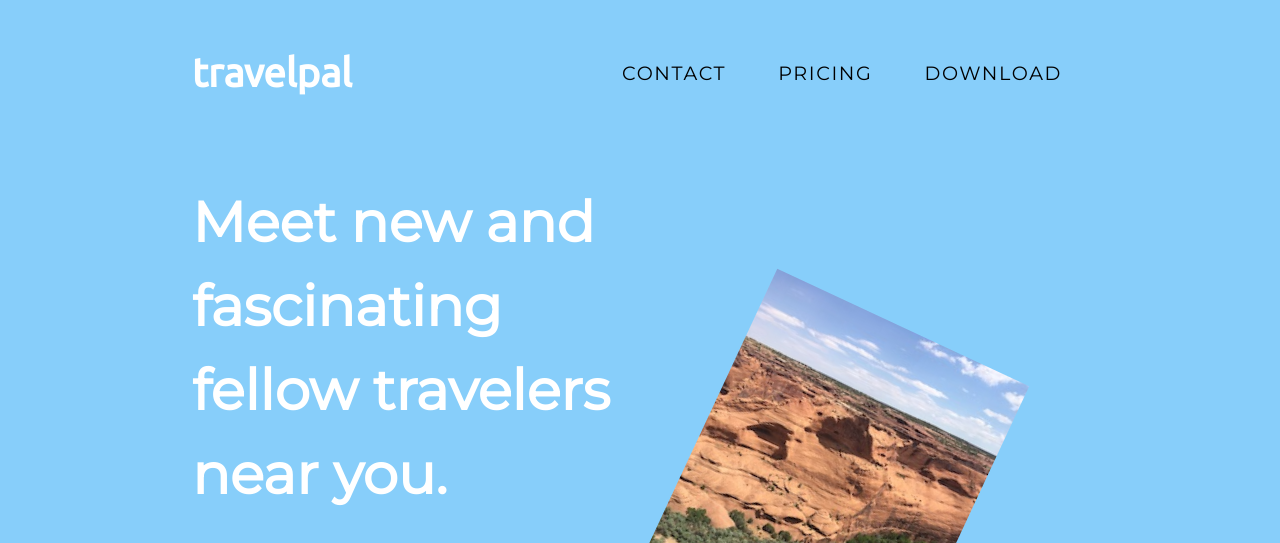
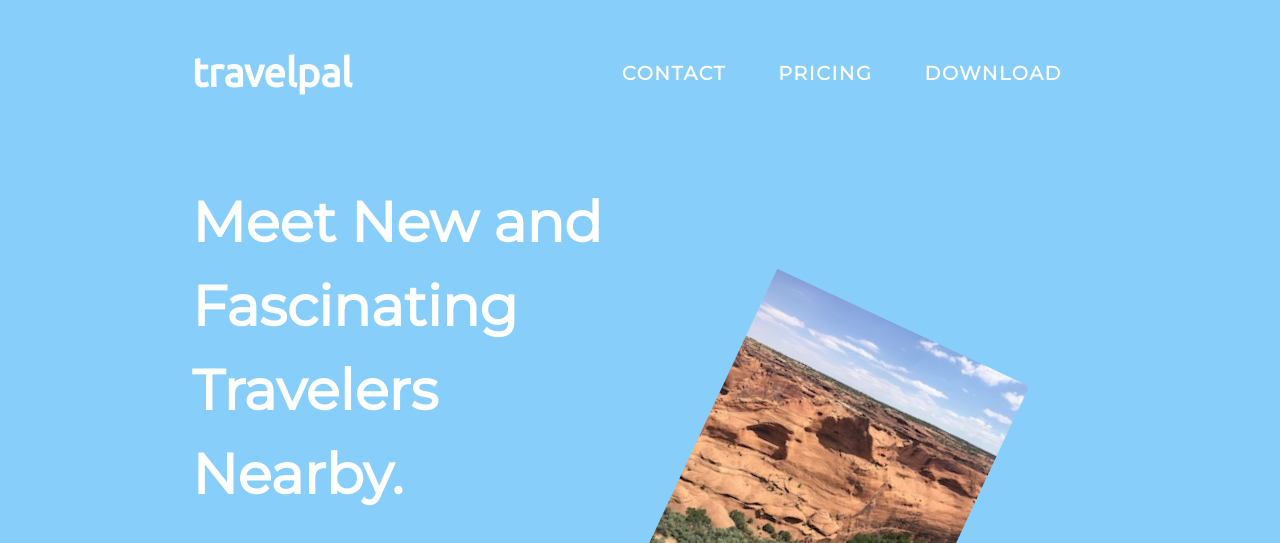
Before and after one commit to TanishaV842/travelPal, a plain HTML site: page index.html in a window 1280 px wide. Shown: the top 543 px of the page. Drawn offline with nearby package versions, Linux system fonts and the light colour scheme.

Commit message:
Changes to Font-Weight & Some General Tidying

```diff
--- a/css/styles.css
+++ b/css/styles.css
@@ -16,7 +16,7 @@ body {
 
 .bg-heading {
     font-family: "Montserrat";
-    font-weight: 900;
+    font-weight: bold;
     font-size: 3.5rem;
     line-height: 1.5;
 }
@@ -66,12 +66,12 @@ body {
 .nav-link {
     font-size: 1.2rem;
     font-family: "Montserrat";
-    font-weight: 400;
-    color: #000;
+    font-weight: bold;
+    color: #fff;
 }
 
 .nav-link:hover {
-    color: #fff;
+    color: #4169E1;
 }
 
 /* Download Buttons */
--- a/index.html
+++ b/index.html
@@ -33,8 +33,8 @@
                 </button>
 
                 <div class="collapse navbar-collapse" id="navbarNav">
+
                     <ul class="navbar-nav ml-auto text-right">
-
                         <li class="nav-item"> <a class="nav-link" href="#footer">Contact</a> </li>
                         <li class="nav-item"> <a class="nav-link" href="#pricing">Pricing</a> </li>
                         <li class="nav-item"> <a class="nav-link" href="#CTA">Download</a>
@@ -49,7 +49,7 @@
             <div class="row">
 
                 <div class="col-lg-6">
-                    <h1 class="bg-heading">Meet new and fascinating fellow travelers near you.</h1>
+                    <h1 class="bg-heading">Meet New and Fascinating Travelers Nearby.</h1>
                     <button type="button" class="btn btn-dark btn-lg download-button"> <i class="fa fa-apple"
                             aria-hidden="true"></i> Download</button>
                     <button type="button" class="btn btn-lg btn-outline-dark download button"><i
@@ -188,11 +188,12 @@
 
         <div class="container-fluid">
 
-            <h3 class="bg-heading">Find a Travel Pal Today.</h3>
+            <h3 class="bg-heading">Find Fellow Travelers Near You to Take a Trip with Today.</h3>
             <button type="button" class="btn btn-dark btn-lg download-button"> <i class="fa fa-apple"
                     aria-hidden="true"></i> Download</button>
             <button type="button" class="btn btn-lg btn-outline-dark download button"><i class="fa fa-android"
                     aria-hidden="true"></i> Download</button>
+
         </div>
     </section>
 
```
